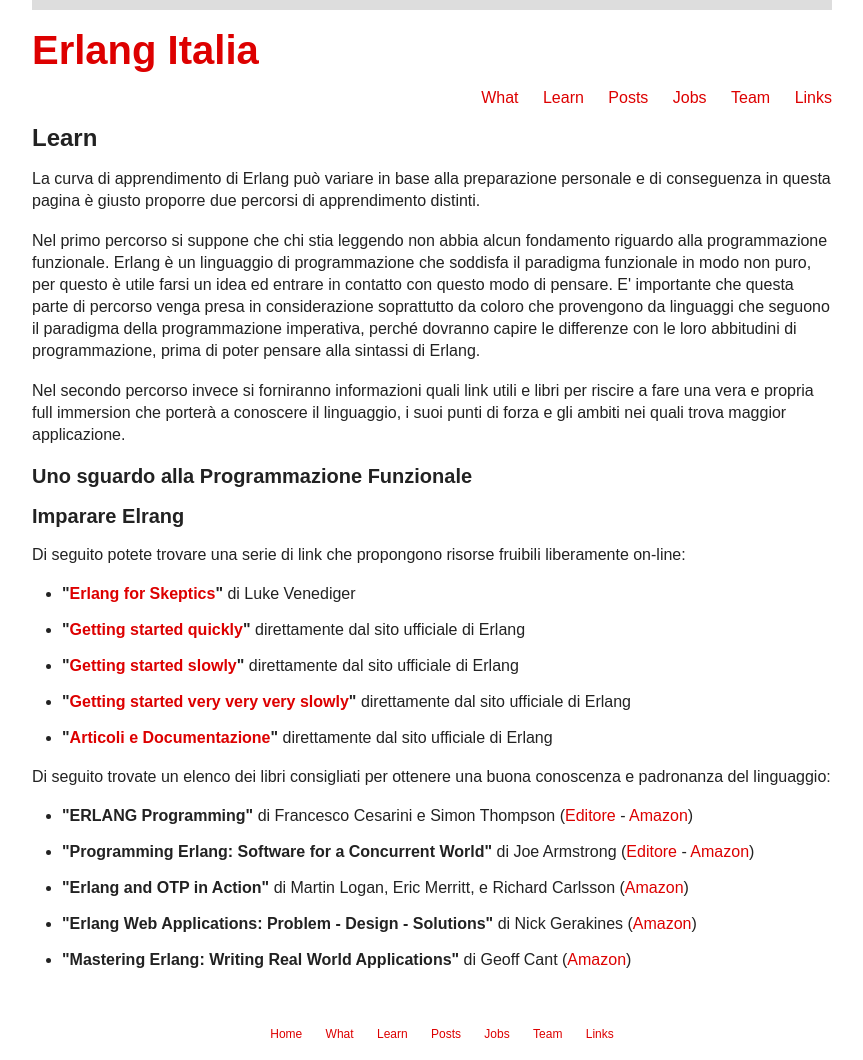
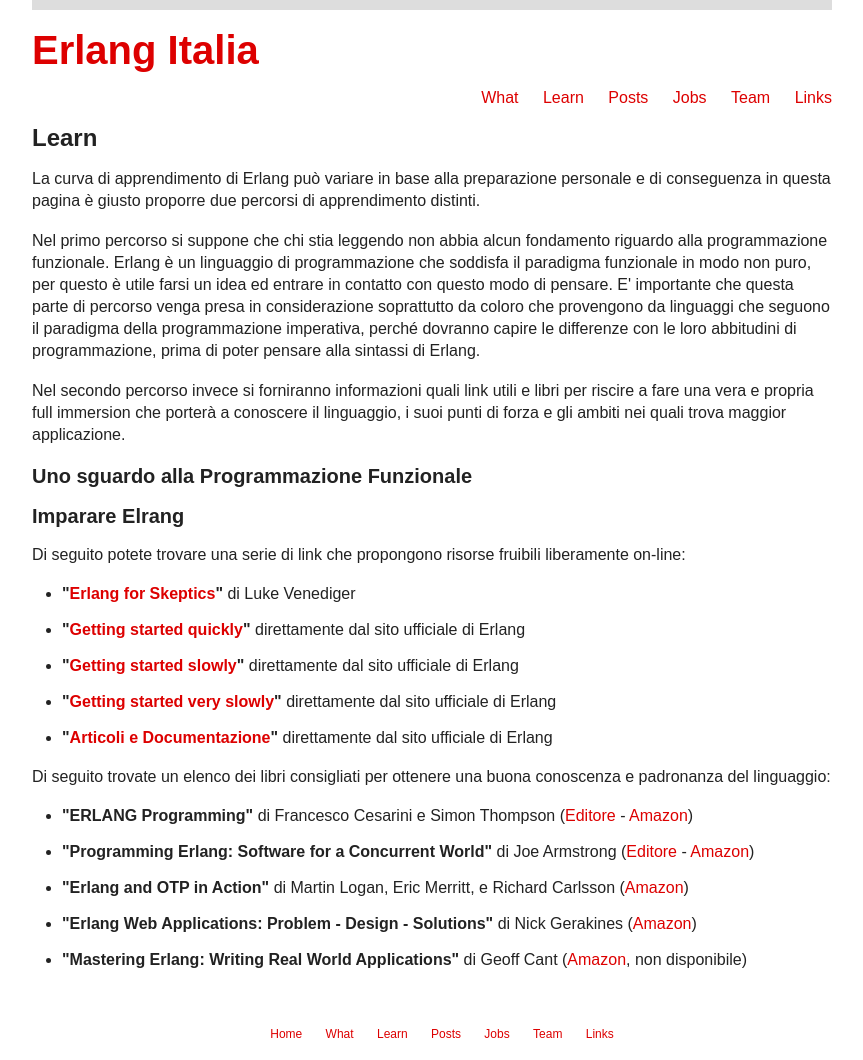
Before and after one commit to erlang-italia/erlang-italia.github.com, a Jekyll site: the page built from learn.html, in a window 1280 px wide. Shown: the whole page, without its empty margins (208-1071 px from the left). Built offline with Jekyll 4.4.1, drawn with Linux system fonts in a browser that asks for light colours; Markdown is read by kramdown in place of the engine named in the settings.

```diff
--- a/learn.html
+++ b/learn.html
@@ -12,10 +13,10 @@ title: Learn
 <h3>Imparare Elrang</h3>
 <p>Di seguito potete trovare una serie di link che propongono risorse fruibili liberamente on-line:</p>
 <ul>
-  <li><strong>"<a href="http://www.erlangforsceptics.com/">Erlang for Skeptics</a>"</strong> di Luke Venediger</li>
-  <li><strong>"<a href="http://www.erlang.org/quick_start.html">Getting started quickly</a>"</strong> direttamente dal sito ufficiale di Erlang</li>
+  <li><strong>"<a href="http://code.google.com/p/erlangforsceptics/">Erlang for Skeptics</a>"</strong> di Luke Venediger</li>
+  <li><strong>"<a href="http://www.erlang.org/static/getting_started_quickly.html">Getting started quickly</a>"</strong> direttamente dal sito ufficiale di Erlang</li>
   <li><strong>"<a href="http://www.erlang.org/doc/getting_started/users_guide.html">Getting started slowly</a>"</strong> direttamente dal sito ufficiale di Erlang</li>
-  <li><strong>"<a href="http://www.erlang.org/doc/">Getting started very very very slowly</a>"</strong> direttamente dal sito ufficiale di Erlang</li>
+  <li><strong>"<a href="http://www.erlang.org/doc/">Getting started very slowly</a>"</strong> direttamente dal sito ufficiale di Erlang</li>
   <li><strong>"<a href="http://www.erlang.org/doc.html">Articoli e Documentazione</a>"</strong> direttamente dal sito ufficiale di Erlang</li>
 </ul>
 <p>Di seguito trovate un elenco dei libri consigliati per ottenere una buona conoscenza e padronanza del linguaggio:</p>
@@ -23,6 +24,6 @@ title: Learn
   <li><strong>"ERLANG Programming"</strong> di Francesco Cesarini e Simon Thompson (<a href="http://oreilly.com/catalog/9780596518189">Editore</a> - <a href="http://www.amazon.com/ERLANG-Programming-Francesco-Cesarini/dp/0596518188">Amazon</a>)</li>
   <li><strong>"Programming Erlang: Software for a Concurrent World"</strong> di Joe Armstrong (<a href="http://oreilly.com/catalog/9781934356005">Editore</a> - <a href="http://www.amazon.com/Programming-Erlang-Software-Concurrent-World/dp/193435600X">Amazon</a>)</li>
   <li><strong>"Erlang and OTP in Action"</strong> di Martin Logan, Eric Merritt, e Richard Carlsson (<a href="http://www.amazon.com/Erlang-OTP-Action-Martin-Logan/dp/1933988789">Amazon</a>)</li>
-  <li><strong>"Erlang Web Applications: Problem - Design - Solutions"</strong> di Nick Gerakines (<a href="http://www.amazon.com/Erlang-Web-Applications-Problem-Solutions/dp/0470743840">Amazon</a>)</li>
-  <li><strong>"Mastering Erlang: Writing Real World Applications"</strong> di Geoff Cant (<a href="http://www.amazon.com/Mastering-Erlang-Writing-World-Applications/dp/1430227699">Amazon</a>)</li>
+  <li><strong>"Erlang Web Applications: Problem - Design - Solutions"</strong> di Nick Gerakines (<a href="http://www.amazon.co.uk/Erlang-Applications-Problem-Design-Solution/dp/0470743840">Amazon</a>)</li>
+  <li><strong>"Mastering Erlang: Writing Real World Applications"</strong> di Geoff Cant (<a href="http://www.amazon.co.uk/Mastering-Erlang/dp/1430227699">Amazon</a>, non disponibile)</li>
 </ul>
```
Also changed, not shown: other parts of learn.html (+1 -0 lines).
